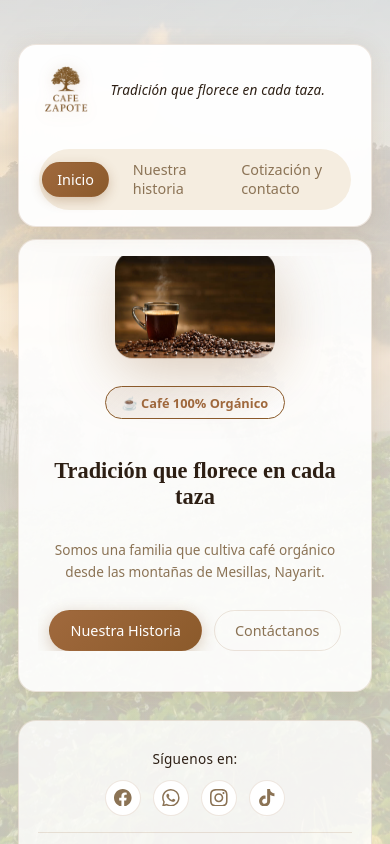
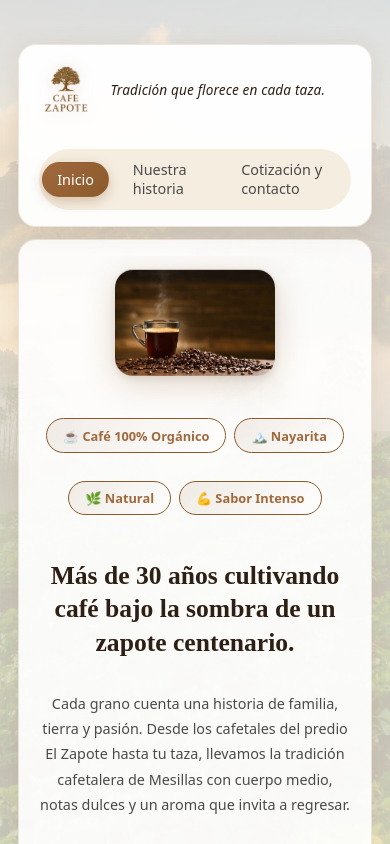
Before and after one commit to DGOSalazar/cafezapotewebapp, a React (Vite) app: page / in a window 390 px wide. Shown: the top 844 px of the page. Built offline with nearby package versions, Linux system fonts and the light colour scheme.

Commit message:
Refactor: Simplificar hero, agregar badges y expandir contenido

```diff
--- a/src/pages/Home.tsx
+++ b/src/pages/Home.tsx
@@ -4,10 +4,19 @@ export function Home() {
       <div className="hero hero-compact">
         <div className="hero-row">
           <div className="hero-text-compact">
-            <div className="hero-badge">☕ Café 100% Orgánico</div>
-            <h1>Tradición que florece en cada taza</h1>
-            <p>
-              Somos una familia que cultiva café orgánico desde las montañas de Mesillas, Nayarit.
+            <div className="hero-badges">
+              <span className="hero-badge">☕ Café 100% Orgánico</span>
+              <span className="hero-badge">🏔️ Nayarita</span>
+              <span className="hero-badge">🌿 Natural</span>
+              <span className="hero-badge">💪 Sabor Intenso</span>
+            </div>
+            <h1 className="hero-lead-title">
+              Más de 30 años cultivando café bajo la sombra de un zapote centenario.
+            </h1>
+            <p className="hero-description">
+              Cada grano cuenta una historia de familia, tierra y pasión. Desde los cafetales del predio El Zapote
+              hasta tu taza, llevamos la tradición cafetalera de Mesillas con cuerpo medio, notas dulces y un aroma
+              que invita a regresar.
             </p>
             <div className="hero-actions">
               <a href="/history" className="btn primary">
--- a/src/styles.css
+++ b/src/styles.css
@@ -19,7 +19,7 @@ html {
   --accent-strong: #a0693d;
   --text: #2d1f14; /* marrón oscuro para texto */
   --text-muted: #6b5444;
-  --muted: #8b7355;
+  --muted: #4a4a4a;
   --border-subtle: rgba(139, 90, 43, 0.15);
   --radius-lg: 18px;
   --radius-md: 12px;
@@ -93,7 +93,7 @@ img {
 }
 
 .brand-logo {
-  height: 5rem;
+  height: 5.75rem;
   width: auto;
   object-fit: contain;
   filter: drop-shadow(0 2px 8px rgba(139, 90, 43, 0.2));
@@ -310,15 +310,15 @@ img {
 }
 
 .btn.ghost {
-  background: transparent;
-  border-color: var(--border-subtle);
-  color: var(--muted);
+  background: rgba(255, 255, 255, 0.8);
+  border: 1.5px solid var(--accent);
+  color: var(--accent);
 }
 
 .btn.ghost:hover {
-  border-color: var(--accent);
+  border-color: var(--accent-strong);
   background: var(--accent-soft);
-  color: var(--text);
+  color: var(--accent-strong);
 }
 
 .btn.full-width {
@@ -390,8 +390,7 @@ img {
   display: flex;
   flex-direction: column;
   justify-content: center;
-  min-height: calc(100vh - 200px);
-  padding: 1rem 1.5rem;
+  padding: 3.5rem 2rem;
 }
 
 .hero-compact {
@@ -403,8 +402,8 @@ img {
 
 .hero-row {
   display: grid;
-  grid-template-columns: 1fr 1fr;
-  gap: 2rem;
+  grid-template-columns: 1.2fr 1fr;
+  gap: 3rem;
   align-items: center;
   width: 100%;
 }
@@ -412,33 +411,49 @@ img {
 .hero-text-compact {
   display: flex;
   flex-direction: column;
-  gap: 0.5rem;
+  gap: 1rem;
 }
 
-.hero-text-compact h1 {
-  font-family: 'Playfair Display', 'Cormorant Garamond', 'Times New Roman', serif;
-  font-size: clamp(1.8rem, 3.5vw, 2.8rem);
+.hero-badges {
+  display: flex;
+  flex-wrap: wrap;
+  gap: 0.75rem;
   margin-bottom: 0.5rem;
-  line-height: 1.15;
-  color: var(--text);
 }
 
-.hero-text-compact p {
+.hero-lead-title {
+  font-family: 'Playfair Display', 'Cormorant Garamond', 'Times New Roman', serif;
+  font-size: clamp(2.2rem, 4vw, 3rem);
+  font-weight: 600;
+  line-height: 1.3;
+  color: var(--text);
+  margin: 0 0 1rem 0;
+}
+
+.hero-lead {
+  color: var(--text);
+  font-size: 1.2rem;
+  font-weight: 600;
+  line-height: 1.5;
+  margin: 0 0 0.75rem 0;
+}
+
+.hero-description {
   color: var(--muted);
-  font-size: 0.95rem;
-  line-height: 1.6;
-  margin-bottom: 0;
+  font-size: 1rem;
+  line-height: 1.75;
+  margin: 0 0 0.5rem 0;
 }
 
 .hero-text-compact .hero-badge {
-  margin-bottom: 0.75rem;
   font-size: 0.8rem;
-  padding: 0.4rem 1rem;
+  padding: 0.45rem 1rem;
 }
 
 .hero-text-compact .hero-actions {
-  margin-top: 1.25rem;
-  gap: 0.75rem;
+  margin-top: 1.5rem;
+  gap: 1rem;
+  padding-bottom: 0.5rem;
 }
 
 .hero-image-compact {
@@ -446,22 +461,23 @@ img {
   display: flex;
   align-items: center;
   justify-content: center;
+  padding: 1rem;
 }
 
 .hero-cup-compact {
   width: 100%;
-  max-width: 280px;
+  max-width: 320px;
   height: auto;
   border-radius: var(--radius-lg);
-  filter: drop-shadow(0 15px 30px rgba(139, 90, 43, 0.3));
+  box-shadow: 0 8px 32px rgba(139, 90, 43, 0.25), 0 2px 8px rgba(0, 0, 0, 0.1);
   animation: float 3s ease-in-out infinite;
 }
 
 .hero-image-compact::before {
   content: '';
   position: absolute;
-  width: 250px;
-  height: 250px;
+  width: 300px;
+  height: 300px;
   background: radial-gradient(circle, var(--accent-soft) 0%, transparent 70%);
   border-radius: 50%;
   z-index: -1;
@@ -633,24 +649,32 @@ img {
 .history-row {
   display: grid;
   grid-template-columns: 1fr 1fr;
-  gap: 0;
-  align-items: stretch;
+  gap: 1.5rem;
+  align-items: center;
+  padding: 1rem 0;
 }
 
-.history-row.reverse {
-  direction: rtl;
+.history-row.reverse .history-text {
+  order: 2;
 }
 
-.history-row.reverse > * {
-  direction: ltr;
+.history-row.reverse .history-image {
+  order: 1;
+}
+
+.history-row .history-image {
+  justify-self: center;
+  width: 100%;
+  max-width: 320px;
 }
 
 .history-text {
   display: flex;
   flex-direction: column;
   justify-content: center;
-  padding: 2rem 2.5rem;
+  padding: 1.5rem 2rem;
   background: rgba(255, 255, 255, 0.6);
+  border-radius: var(--radius-md);
 }
 
 .history-text h2 {
@@ -669,7 +693,10 @@ img {
 .history-image {
   position: relative;
   overflow: hidden;
-  min-height: 220px;
+  border-radius: var(--radius-lg);
+  box-shadow: 0 4px 16px rgba(139, 90, 43, 0.15);
+  aspect-ratio: 4/3;
+  max-height: 200px;
 }
 
 .history-image img {
@@ -908,6 +935,10 @@ img {
     align-items: center;
   }
 
+  .hero-badges {
+    justify-content: center;
+  }
+
   .hero-text-compact .hero-actions {
     justify-content: center;
   }
@@ -1062,12 +1093,25 @@ img {
     max-width: 160px;
   }
 
-  .hero-text-compact h1 {
-    font-size: clamp(1.4rem, 5vw, 1.8rem);
+  .hero-lead-title {
+    font-size: clamp(1.6rem, 5vw, 2.2rem);
   }
 
-  .hero-text-compact p {
-    font-size: 0.85rem;
+  .hero-lead {
+    font-size: 1rem;
+  }
+
+  .hero-description {
+    font-size: 0.9rem;
+  }
+
+  .hero-badges {
+    gap: 0.5rem;
+  }
+
+  .hero-badge {
+    font-size: 0.7rem;
+    padding: 0.35rem 0.85rem;
   }
 
   .hero-image-compact::before {
```
Also changed, not shown: firebase.json, 4 other files (tests, documents, lock files or other folders).
